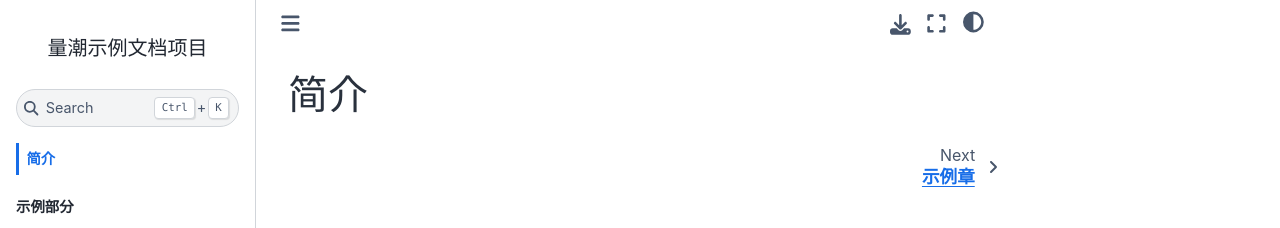
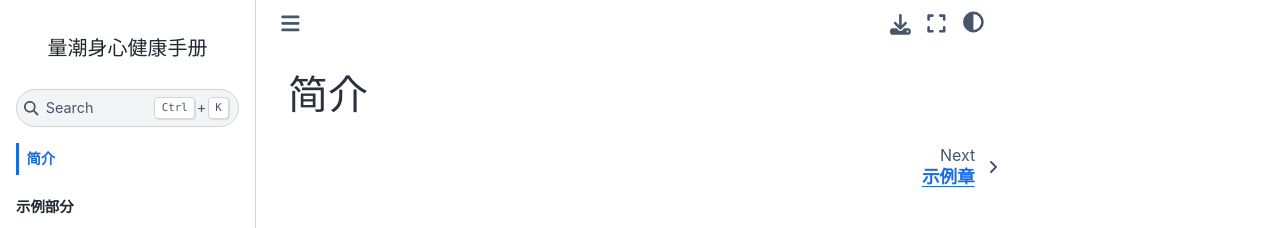
Before and after one commit to quanttide/quanttide-handbook-of-healthcare, a Jupyter Book: the page built from index.md, in a window 1280 px wide. Shown: the top 228 px of the page. Built offline with Jupyter Book 1.0.4 settings and Sphinx 7.4.7 and the Sphinx Book theme 1.1.4, drawn with Linux system fonts in a browser that asks for light colours.

Commit message:
Update _config.yml

```diff
--- a/_config.yml
+++ b/_config.yml
@@ -1,7 +1,7 @@
 # https://jupyterbook.org/en/stable/customize/config.html
 name: quanttide-example-of-documentation
-title: 量潮示例文档项目
+title: 量潮身心健康手册
 author: 量潮科技
-description: 量潮文档项目实例
+description: 身心健康的基础知识
 # Jupyter Book Config
 only_build_toc_files: true
```
